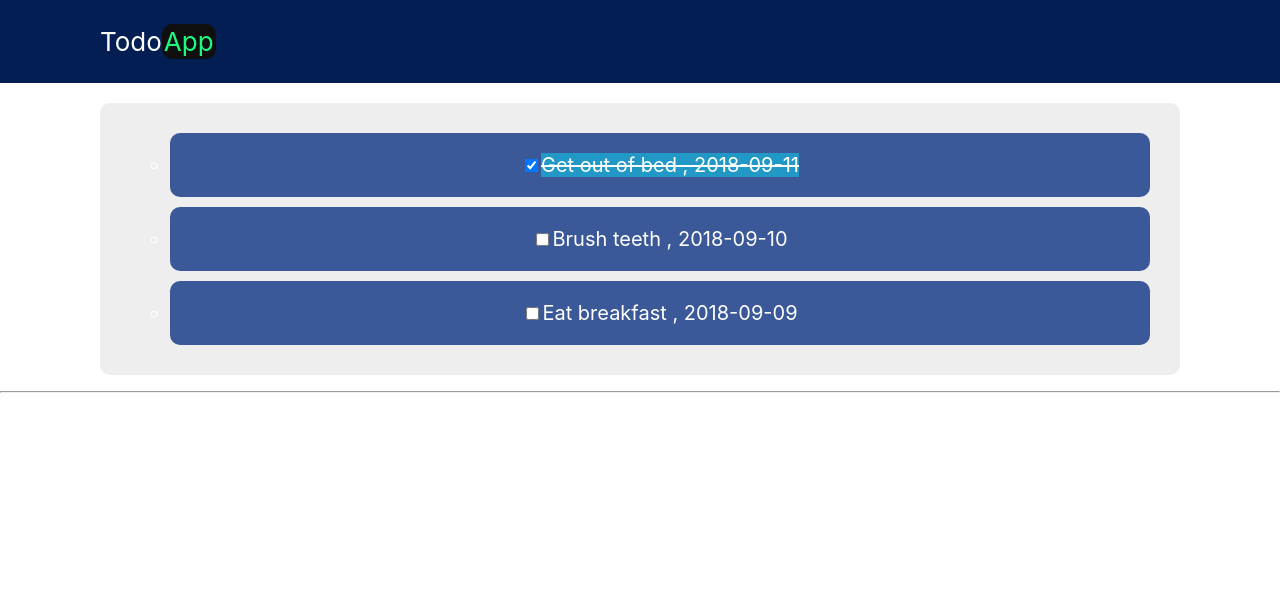
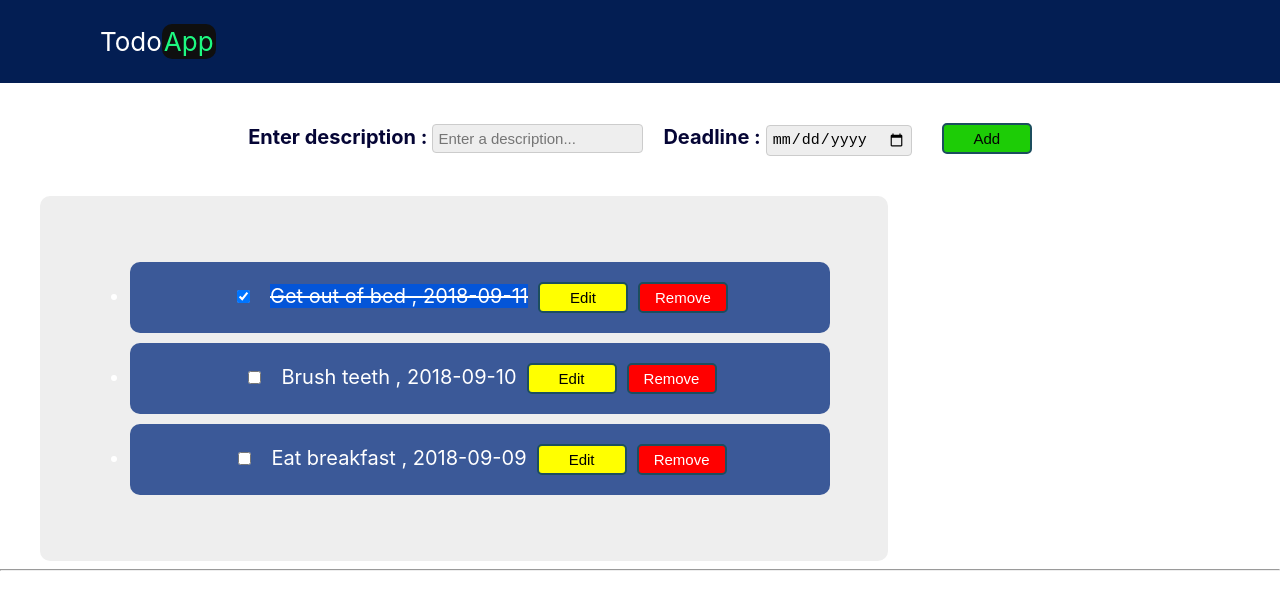
Before and after one commit to Dumie1/some-practice-node, a React (Create React App) app in the folder reactPract/homework-test/: page / in a window 1280 px wide. Shown: the top 610 px of the page. Built offline with nearby package versions, Linux system fonts and the light colour scheme.

Commit message:
homework wk3 practice

```diff
--- a/reactPract/homework-test/src/App.css
+++ b/reactPract/homework-test/src/App.css
@@ -1,3 +1,4 @@
+
 .App {
   text-align: center;
 }
@@ -38,11 +39,13 @@
 .items{
   background: #eeeeee;
   list-style: none;
-  margin-left: 100px;
-  margin-right: 100px;
-  margin-top:20px;
-  padding: 20px;
+  margin-left: 40px;
+  /* margin-right: 50px;  */
+  /* margin-top:20px; */
+  padding: 40px;
   border-radius: 10px;
+  width: 60%;
+  display:flex;
 }
 .items li{
   padding: 20px;
@@ -52,13 +55,60 @@
   font-size: 20px;
   border-radius: 10px;
 }
-ul:hover > li:not(:hover) {
+li:hover{
     opacity: 0.9;
+}
+ul{
+  width:720px;
 }
 .noItems{
   background: hsl(246, 100%, 71%);
   font-size: 20px;
-  border-radius: 30px;
+  border-radius: 20px;
   color: #ffff;
   padding: 20px;
+  width:100%;
 }
+.remove, .edit, .add{
+  background:red;
+  margin-left: 10px;
+  padding: 5px;
+  color:white;
+  border-radius:5px;
+  border:2px solid #1c4e5e;
+  width: 90px;
+  font-size: 15px;
+}
+.edit{
+  background:yellow;
+  color:black;
+}
+.add{
+  background: rgb(29, 204, 6);
+  color: rgb(3, 3, 3);
+}
+.add:hover {
+    transform: scale(1.1);
+    border:2px solid #e2dfdf;
+}
+form{
+  /* background: red; */
+  margin: 20px;
+  padding: 20px;
+  font-size: 20px;
+  color: rgb(5, 5, 53);
+  font-weight: bold;
+}
+input{
+  padding: 5px;
+  font-size: 15px;
+  /* text-align: center; */
+  border-radius: 4px;
+  margin-right: 20px;
+  margin-left: 5px;
+  border: 1px solid #ccc;
+  background: #eeeeee;
+}
+input:hover{
+  background: #ffff;
+}
--- a/reactPract/homework-test/src/Category.js
+++ b/reactPract/homework-test/src/Category.js
@@ -1,5 +1,6 @@
 import React from 'react';
 import todos from './todos';
+// import Form from './Form';
 
 class Category extends React.Component {
 
@@ -8,30 +9,76 @@ class Category extends React.Component {
         todos
     }
 
-    isTaskDone = (todo) => {
+    newTodoChanged = (e) => {
+        this.setState({
+            newTodo: e.target.value
+        });
 
+    }
+
+
+    addTodo = (e) => {
+        e.preventDefault()
+        console.log(this.state.newTodo);
+        this.setState({
+            todos: [...this.state.todos, {
+                id: todos.length + 1,
+                description: e.target.description.value,
+                deadline: e.target.deadline.value,
+                done: false
+            }]
+        });
+    }
+
+
+
+
+    // addTodo = e => {
+    //     e.preventDefault();
+    //     const { todos } = this.state;
+    //         //assemble data
+    //     const newTodo = {
+    //         id: todos.length +1,
+    //         description: e.target.description.value,
+    //         deadline: e.target.deadline.value,
+    //         done: false
+    //     }
+    //         //update state
+    //     this.state.todos.push(newTodo);
+    //         //update state
+    //     this.setState({ todos });
+    // }
+
+
+
+
+    isTaskDone (todo) {
         todo.done = !todo.done;
         this.setState({
             todos: this.state.todos
         });
     }
 
-    renderTodos() {
+    renderTodos (){
         if (this.state.todos.length === 0) return <p className='noItems'>No items...</p>
 
-        const textStyle = { textDecoration: 'line-through', backgroundColor: '#2198c6'}
+        const textStyle = { textDecoration: 'line-through', backgroundColor: '#0455d8'}
 
         return <ul>
             {
                 todos.map((todo, id) => {
-
                     return (
                         <li key={id}>
                             <input checked={todo.done} type='checkbox' onChange={this.isTaskDone.bind(this, todo)} />
                             <span style={todo.done ? textStyle : null}>
                                 {todo.description} , {todo.deadline}
                             </span>
-                        </li>)
+                            <button onClick={this.editTodo}className='edit'>Edit</button>
+                            <button onClick={this.removeTodo}className='remove'>Remove</button>
+
+                            </li>
+
+                    )
                 })
             }
         </ul>
@@ -39,66 +86,28 @@ class Category extends React.Component {
 
     render() {
         return (
-            <ul className='items'>
-                {this.renderTodos()}
-            </ul>
+            <div>
+
+
+                <form onSubmit={(e) => this.addTodo(e)}>
+                    <label>
+                        Enter description :
+                     <input onChange={(e) => this.newTodoChanged(e)} type='text' name='description' placeholder='Enter a description...' />
+                    </label>
+                    <label>
+                        Deadline :
+                     <input type='date' name='name' />
+                    </label>
+                    <button type='submit' className='add'>Add</button>
+                </form>
+                <div className='items'>
+                    {this.renderTodos()}
+
+                </div>
+
+            </div>
         )
     }
 }
 
 export default Category;
-
-/*
-
-import React, { Component } from 'react';
-// import TodoList from './TodoList';
-import todos from './todos.json';
-
-class Description extends Component {
-
-
-    state = {
-        todos
-    }
-
-    isTaskDone = (todo) => {
-
-
-        todo.done = !todo.done;
-        this.setState({
-            todos: this.state.todos
-        });
-    }
-
-    renderTodos() {
-        if (this.state.todos.length === 0) return <p>No items...</p>
-
-        const textStyle = { textDecoration: 'line-through' }
-
-        return <ul>
-            {
-                todos.map((todo, id) => {
-
-                    return (
-                        <li key={id}>
-                            <input checked={todo.done} type='checkbox' onChange={this.isTaskDone.bind(this, todo)} />
-                            <span style={todo.done ? textStyle : null}>
-                                {todo.description} , {todo.deadline}
-                            </span>
-                        </li>)
-                })
-            }
-        </ul>
-    }
-
-    render() {
-        return (
-            <ul className='items'>
-                {this.renderTodos()}
-            </ul>
-        )
-    }
-}
-
-export default Description;
-*/
--- /dev/null
+++ b/reactPract/homework-test/src/Form.js
@@ -0,0 +1,23 @@
+import React from 'react';
+
+class Form extends React.Component{
+
+    render() {
+        return (
+            <form onSubmit={(e) => this.props.addTodo(e)}>
+                <label>
+                        Enter description :
+                     <input onChange={(e) => this.props.newTodoChanged(e)} type='text' name='description' placeholder='Enter a description...' />
+                </label>
+                <label>
+                        Deadline :
+                     <input type='date' name='name' />
+                </label>
+                <button type='submit' className='add'>Add</button>
+            </form>
+
+                )
+            }
+}
+
+export default Form;
```
